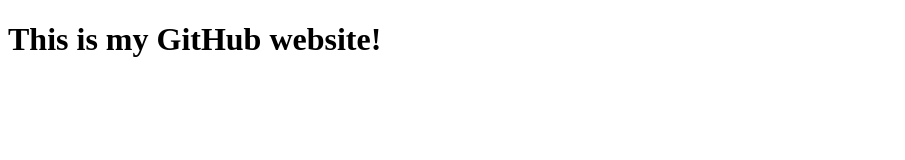
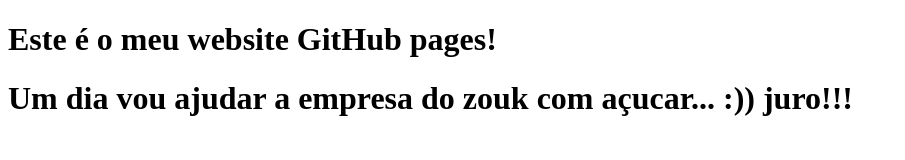
Before and after one commit to nels0nmaria/nels0nmaria.github.io, a plain HTML site: page index.html in a window 1280 px wide. Shown: the whole page, without its empty margins (0-905 px from the left). Drawn offline with Linux system fonts and the light colour scheme.

Commit message:
Traduçao p/ português

```diff
--- a/index.html
+++ b/index.html
@@ -2,10 +2,11 @@
 <html lang="en">
     <head>
         <title>
-            My Site !
+            Meu Site !
         </title>
     </head>
     <body>
-        <h1>This is my GitHub website!</h1>
+        <h1>Este é o meu website GitHub pages!</h1>
+        <h1>Um dia vou ajudar a empresa do zouk com açucar... :)) juro!!!</h1>
     </body>
 </html>
```
